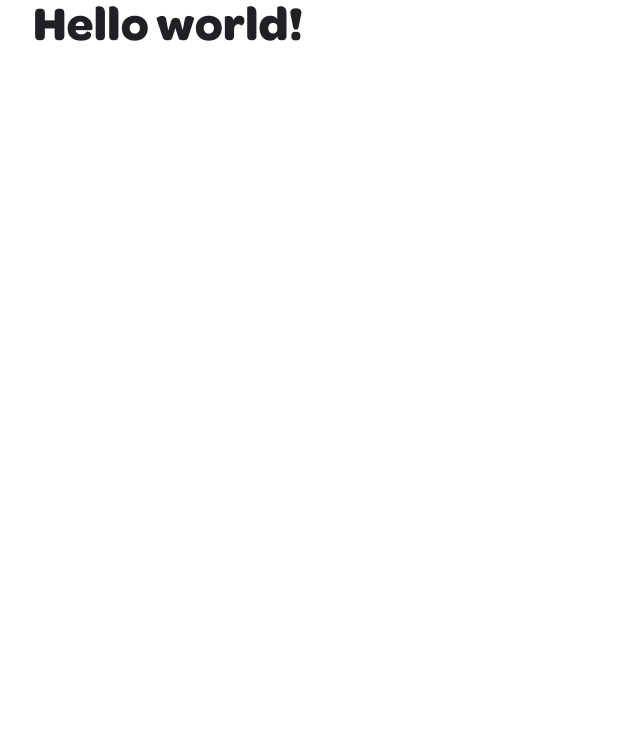
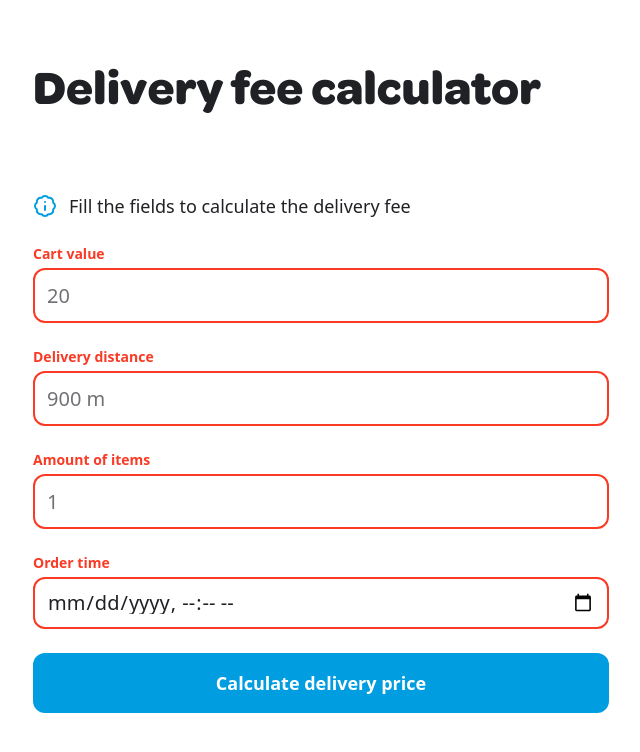
Before and after one commit to steezydev/wolt-2024-fee-calculator, a React (Vite) app: page / in a window 1280 px wide. Shown: the top 752 px of the page, without its empty margins (319-959 px from the left). Built offline with nearby package versions, Linux system fonts and the light colour scheme.

Commit message:
update app with page layout

```diff
--- a/src/App.tsx
+++ b/src/App.tsx
@@ -1,5 +1,86 @@
-import H1 from '~/components/typography/H1';
+import BadgeInfoIcon from '@/components/icons/BadgeInfoIcon';
+import InputMid from '@/components/input/InputRegular';
+import InputLabel from '@/components/inputlabel/InputLabel';
+import B2 from '@/components/typography/B2';
+import H1 from '@/components/typography/H1';
+import { useState } from 'react';
 
-export default function App() {
-  return <H1>Hello world!</H1>;
-}
+import ButtonPrimary from './components/button/ButtonPrimary';
+
+const App = () => {
+  const [cartValue, setCartValue] = useState('');
+
+  return (
+    <>
+      <header className='pt-16 pb-20'>
+        <H1>Delivery fee calculator</H1>
+      </header>
+      <main className='flex flex-col gap-6'>
+        <div className='flex flex-row gap-3 items-center'>
+          <BadgeInfoIcon className='text-primary-300' />
+          <B2>Fill the fields to calculate the delivery fee</B2>
+        </div>
+        <form className='flex flex-col gap-6'>
+          <InputLabel label='Cart value' id='cart-value-input'>
+            <InputMid
+              required
+              className='w-full'
+              id='cart-value-input'
+              name='cart-value-input'
+              type='number'
+              ariaLabel='Cart value'
+              placeholder='20'
+              min={0}
+              onChange={setCartValue}
+              value={cartValue}
+            />
+          </InputLabel>
+          <InputLabel label='Delivery distance' id='delivery-distance-input'>
+            <InputMid
+              required
+              className='w-full'
+              id='delivery-distance-input'
+              name='delivery-distance-input'
+              type='number'
+              ariaLabel='Delivery distance'
+              placeholder='900 m'
+              min={0}
+              onChange={setCartValue}
+              value={cartValue}
+            />
+          </InputLabel>
+          <InputLabel label='Amount of items' id='items-amount-input'>
+            <InputMid
+              required
+              className='w-full'
+              id='items-amount-input'
+              name='items-amount-input'
+              type='number'
+              ariaLabel='Amount of items'
+              placeholder='1'
+              min={1}
+              onChange={setCartValue}
+              value={cartValue}
+            />
+          </InputLabel>
+          <InputLabel label='Order time' id='order-time-input'>
+            <InputMid
+              required
+              className='w-full'
+              id='order-time-input'
+              name='order-time-input'
+              type='datetime-local'
+              ariaLabel='Order time'
+              placeholder='1'
+              onChange={setCartValue}
+              value={cartValue}
+            />
+          </InputLabel>
+          <ButtonPrimary>Calculate delivery price</ButtonPrimary>
+        </form>
+      </main>
+    </>
+  );
+};
+
+export default App;
```
